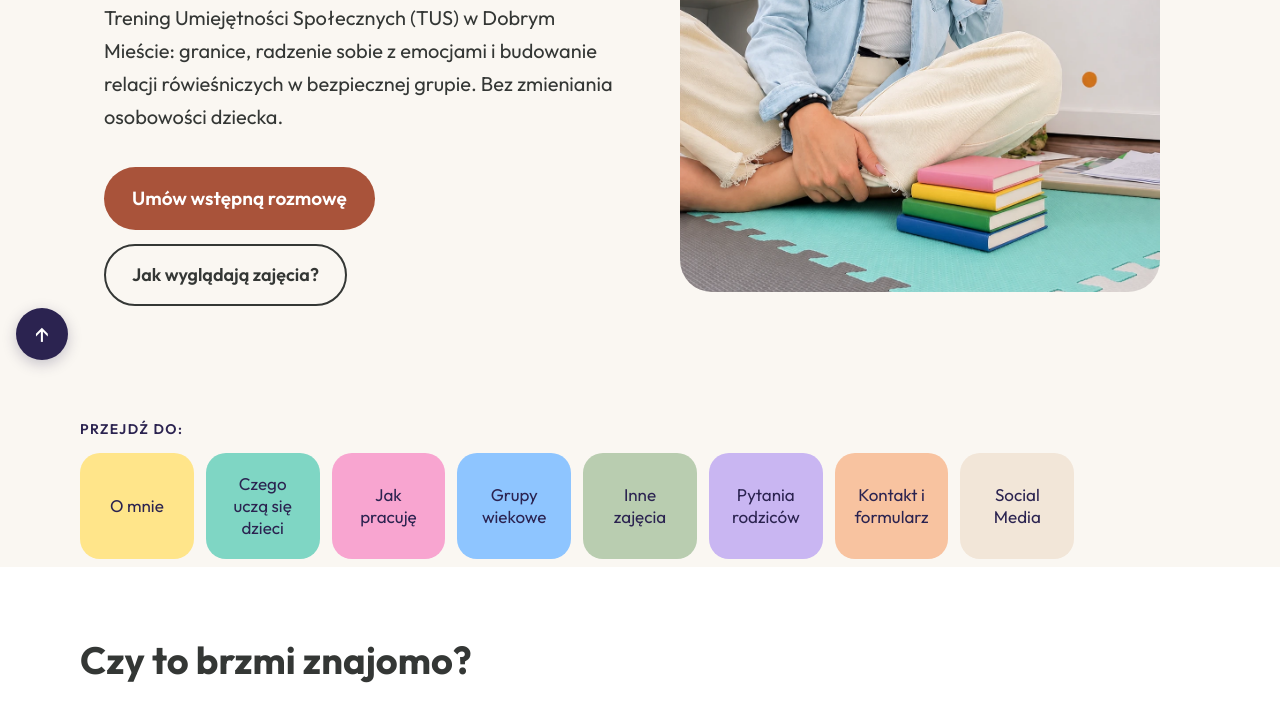
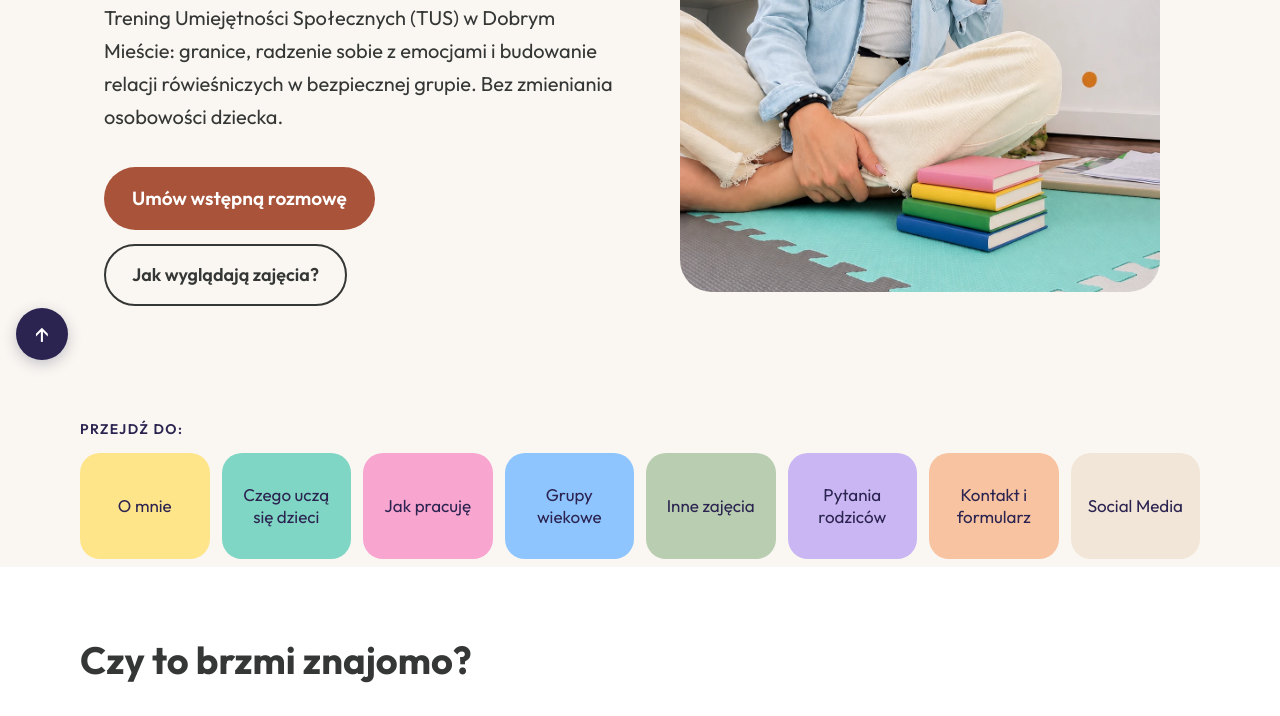
Before and after one commit to AniaFrackiewicz/PlanC, a plain HTML site: page index.html in a window 1280 px wide. Shown: the part 424-1140 px from the top of the page. Drawn offline with Linux system fonts and the light colour scheme.

Commit message:
Menu Przejdź do: 8 kolumn zamiast 9 (po usunięciu Nowinki)
Co-Authored-By: Claude Haiku 5.5 <noreply@anthropic.com>
Claude-Session: https://claude.ai/code/session_01FuMvR3atavuYCBiQz7Ng3n

```diff
--- a/index.html
+++ b/index.html
@@ -20,7 +20,7 @@
 .tus-page details summary::-webkit-details-marker{display:none}
 .tus-page .hnav{flex-wrap:nowrap}
 @media (min-width:1000px){
-  .tus-page .menu-tiles{grid-template-columns:repeat(9,minmax(0,1fr)) !important;width:100%;box-sizing:border-box}
+  .tus-page .menu-tiles{grid-template-columns:repeat(8,minmax(0,1fr)) !important;width:100%;box-sizing:border-box}
 }
 @media (max-width:640px){
   .tus-page section{padding-top:48px !important;padding-bottom:48px !important}
```
